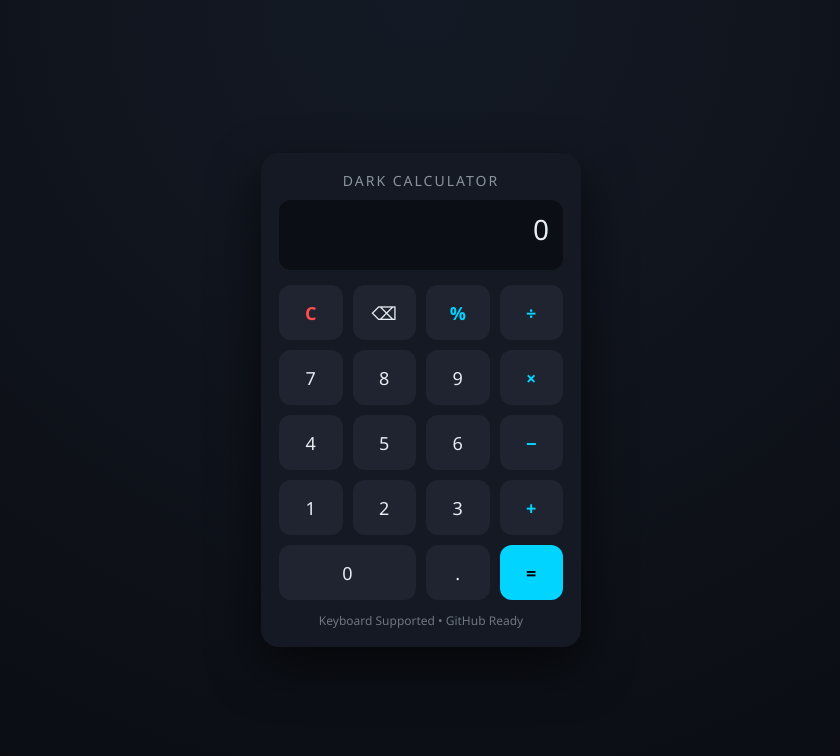
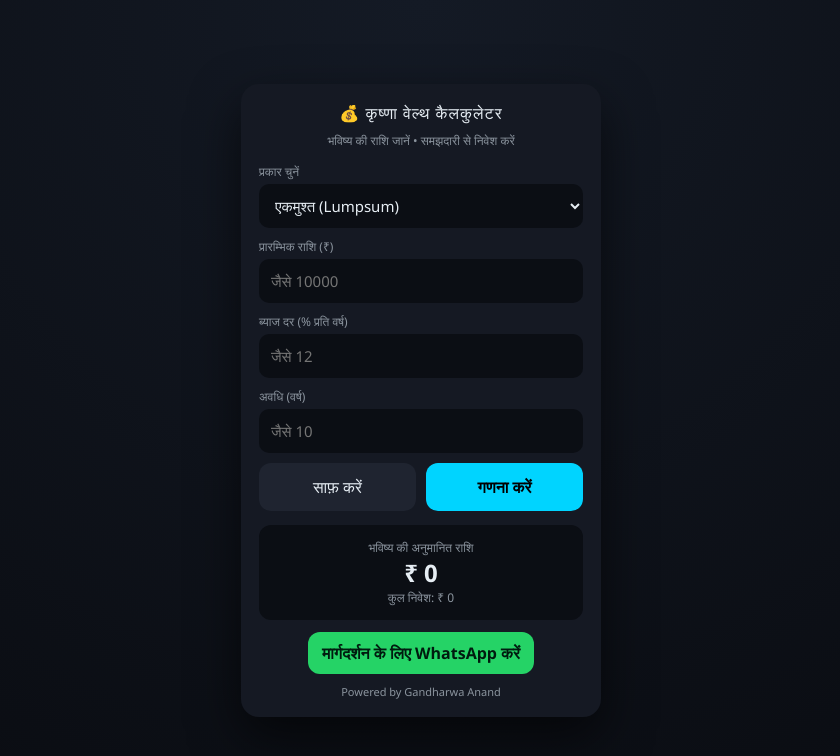
Before and after one commit to anandgandharwa-create/calculator, a plain HTML site: page index.html in a window 1280 px wide. Shown: the whole page, without its empty margins (219-1059 px from the left). Drawn offline with Linux system fonts and the light colour scheme.

Commit message:
Update index.html

```diff
--- a/index.html
+++ b/index.html
@@ -1,168 +1,126 @@
 <!DOCTYPE html>
-<html lang="en">
+<html lang="hi">
 <head>
 <meta charset="UTF-8" />
 <meta name="viewport" content="width=device-width, initial-scale=1.0" />
-<title>Dark Theme Calculator</title>
+<title>Wealth Calculator</title>
 <style>
-  :root{
-    --bg:#0f1117;
-    --panel:#151923;
-    --btn:#1f2430;
-    --btn-hover:#2b3242;
-    --accent:#00d4ff;
-    --text:#e6edf3;
-    --danger:#ff4d4d;
-  }
-
-  *{box-sizing:border-box;font-family:Segoe UI,Arial,Helvetica,sans-serif}
-
-  body{
-    margin:0;
-    height:100vh;
-    background:radial-gradient(circle at top,#141a25,#090b10);
-    display:flex;
-    align-items:center;
-    justify-content:center;
-    color:var(--text);
-  }
-
-  .calculator{
-    width:320px;
-    background:var(--panel);
-    border-radius:18px;
-    box-shadow:0 20px 50px rgba(0,0,0,.6);
-    padding:18px;
-  }
-
-  .title{
-    text-align:center;
-    font-size:14px;
-    letter-spacing:2px;
-    margin-bottom:10px;
-    color:#8b949e;
-  }
-
-  .display{
-    width:100%;
-    height:70px;
-    background:#0b0e14;
-    border-radius:12px;
-    margin-bottom:15px;
-    padding:10px 14px;
-    text-align:right;
-    font-size:28px;
-    overflow-x:auto;
-    white-space:nowrap;
-  }
-
-  .buttons{
-    display:grid;
-    grid-template-columns:repeat(4,1fr);
-    gap:10px;
-  }
-
-  button{
-    height:55px;
-    border:none;
-    border-radius:12px;
-    background:var(--btn);
-    color:var(--text);
-    font-size:18px;
-    cursor:pointer;
-    transition:.15s ease;
-  }
-
-  button:hover{background:var(--btn-hover);transform:scale(.97)}
-  button:active{transform:scale(.92)}
-
-  .operator{color:var(--accent);font-weight:600}
-  .equal{background:var(--accent);color:#000;font-weight:bold}
-  .equal:hover{background:#00b8db}
-  .clear{color:var(--danger);font-weight:bold}
-  .zero{grid-column:span 2}
-
-  .footer{
-    text-align:center;
-    margin-top:12px;
-    font-size:12px;
-    color:#6e7681;
-  }
+:root{--bg:#0f1117;--panel:#151923;--btn:#1f2430;--btn-hover:#2b3242;--accent:#00d4ff;--text:#e6edf3;--muted:#8b949e}
+*{box-sizing:border-box;font-family:Segoe UI,Arial,Helvetica,sans-serif}
+body{margin:0;min-height:100vh;background:radial-gradient(circle at top,#141a25,#090b10);display:flex;align-items:center;justify-content:center;color:var(--text)}
+.card{width:360px;max-width:92vw;background:var(--panel);border-radius:18px;box-shadow:0 20px 50px rgba(0,0,0,.6);padding:18px}
+.title{text-align:center;font-size:16px;letter-spacing:1px;margin-bottom:8px}
+.subtitle{text-align:center;color:var(--muted);font-size:12px;margin-bottom:14px}
+.field{margin-bottom:10px}
+label{display:block;font-size:12px;color:var(--muted);margin-bottom:4px}
+input,select{width:100%;height:44px;border-radius:10px;border:none;background:#0b0e14;color:var(--text);padding:0 12px;font-size:15px}
+.row{display:grid;grid-template-columns:1fr 1fr;gap:10px}
+button{width:100%;height:48px;border:none;border-radius:12px;background:var(--btn);color:var(--text);font-size:16px;cursor:pointer;transition:.15s ease}
+button:hover{background:var(--btn-hover);transform:scale(.98)}
+.primary{background:var(--accent);color:#000;font-weight:700}
+.result{margin-top:14px;background:#0b0e14;border-radius:12px;padding:14px}
+.big{font-size:24px;font-weight:700;text-align:center}
+.small{text-align:center;color:var(--muted);font-size:12px}
+.cta{margin-top:12px;text-align:center}
+.cta a{display:inline-block;text-decoration:none;background:#25D366;color:#001b0f;padding:10px 14px;border-radius:12px;font-weight:700}
+.footer{text-align:center;margin-top:10px;color:var(--muted);font-size:11px}
 </style>
 </head>
 <body>
+<div class="card">
+  <div class="title">💰 कृष्णा वेल्थ कैलकुलेटर</div>
+  <div class="subtitle">भविष्य की राशि जानें • समझदारी से निवेश करें</div>
 
-<div class="calculator">
-  <div class="title">DARK CALCULATOR</div>
-  <div id="display" class="display">0</div>
-
-  <div class="buttons">
-    <button class="clear" onclick="clearDisplay()">C</button>
-    <button onclick="deleteLast()">⌫</button>
-    <button class="operator" onclick="append('%')">%</button>
-    <button class="operator" onclick="append('/')">÷</button>
-
-    <button onclick="append('7')">7</button>
-    <button onclick="append('8')">8</button>
-    <button onclick="append('9')">9</button>
-    <button class="operator" onclick="append('*')">×</button>
-
-    <button onclick="append('4')">4</button>
-    <button onclick="append('5')">5</button>
-    <button onclick="append('6')">6</button>
-    <button class="operator" onclick="append('-')">−</button>
-
-    <button onclick="append('1')">1</button>
-    <button onclick="append('2')">2</button>
-    <button onclick="append('3')">3</button>
-    <button class="operator" onclick="append('+')">+</button>
-
-    <button class="zero" onclick="append('0')">0</button>
-    <button onclick="append('.')">.</button>
-    <button class="equal" onclick="calculate()">=</button>
+  <div class="field">
+    <label>प्रकार चुनें</label>
+    <select id="mode">
+      <option value="lumpsum">एकमुश्त (Lumpsum)</option>
+      <option value="sip">मासिक निवेश (SIP)</option>
+    </select>
   </div>
 
-  <div class="footer">Keyboard Supported • GitHub Ready</div>
+  <div class="field" id="pWrap">
+    <label id="pLabel">प्रारम्भिक राशि (₹)</label>
+    <input id="principal" type="number" placeholder="जैसे 10000" />
+  </div>
+
+  <div class="field">
+    <label>ब्याज दर (% प्रति वर्ष)</label>
+    <input id="rate" type="number" placeholder="जैसे 12" />
+  </div>
+
+  <div class="field">
+    <label>अवधि (वर्ष)</label>
+    <input id="years" type="number" placeholder="जैसे 10" />
+  </div>
+
+  <div class="row">
+    <button onclick="clearAll()">साफ़ करें</button>
+    <button class="primary" onclick="calculate()">गणना करें</button>
+  </div>
+
+  <div class="result">
+    <div class="small">भविष्य की अनुमानित राशि</div>
+    <div id="future" class="big">₹ 0</div>
+    <div id="invested" class="small">कुल निवेश: ₹ 0</div>
+  </div>
+
+  <div class="cta">
+    <!-- नीचे YOUR_WHATSAPP_NUMBER में अपना नंबर लिखें, जैसे 919876543210 -->
+    <a id="wa" href="https://wa.me/YOUR_WHATSAPP_NUMBER?text=Namaste%2C%20mujhe%20wealth%20guidance%20chahiye">मार्गदर्शन के लिए WhatsApp करें</a>
+  </div>
+
+  <div class="footer">Powered by Gandharwa Anand</div>
 </div>
 
 <script>
-let display=document.getElementById('display');
+const mode=document.getElementById('mode');
+const pLabel=document.getElementById('pLabel');
+const principal=document.getElementById('principal');
+const rate=document.getElementById('rate');
+const years=document.getElementById('years');
+const future=document.getElementById('future');
+const invested=document.getElementById('invested');
 
-function append(value){
-  if(display.innerText==='0') display.innerText=value;
-  else display.innerText+=value;
-}
+mode.addEventListener('change',()=>{
+  if(mode.value==='sip'){
+    pLabel.innerText='मासिक निवेश राशि (₹)';
+    principal.placeholder='जैसे 2000';
+  }else{
+    pLabel.innerText='प्रारम्भिक राशि (₹)';
+    principal.placeholder='जैसे 10000';
+  }
+});
 
-function clearDisplay(){
-  display.innerText='0';
-}
-
-function deleteLast(){
-  let text=display.innerText;
-  if(text.length<=1) display.innerText='0';
-  else display.innerText=text.slice(0,-1);
+function formatINR(x){
+  return new Intl.NumberFormat('en-IN',{maximumFractionDigits:0}).format(x);
 }
 
 function calculate(){
-  try{
-    let result=eval(display.innerText.replace('%','/100'));
-    display.innerText=result;
-  }catch{
-    display.innerText='Error';
+  const P=parseFloat(principal.value)||0;
+  const r=(parseFloat(rate.value)||0)/100;
+  const t=parseFloat(years.value)||0;
+  if(P<=0||r<=0||t<=0){alert('कृपया सभी मान सही भरें');return}
+
+  let FV=0, investedAmt=0;
+  if(mode.value==='lumpsum'){
+    const n=1; // annual compounding
+    FV=P*Math.pow(1+r/n,n*t);
+    investedAmt=P;
+  }else{ // SIP monthly
+    const i=r/12; const m=12*t;
+    FV=P*((Math.pow(1+i,m)-1)/i)*(1+i);
+    investedAmt=P*m;
   }
+
+  future.innerText='₹ '+formatINR(FV);
+  invested.innerText='कुल निवेश: ₹ '+formatINR(investedAmt);
 }
 
-// Keyboard Support
-
-document.addEventListener('keydown',function(e){
-  const key=e.key;
-
-  if(!isNaN(key)||['+','-','*','/','.','%'].includes(key)) append(key);
-  if(key==='Enter') calculate();
-  if(key==='Backspace') deleteLast();
-  if(key==='Escape') clearDisplay();
-});
+function clearAll(){
+  principal.value='';rate.value='';years.value='';
+  future.innerText='₹ 0';invested.innerText='कुल निवेश: ₹ 0';
+}
 </script>
-
 </body>
 </html>
```
